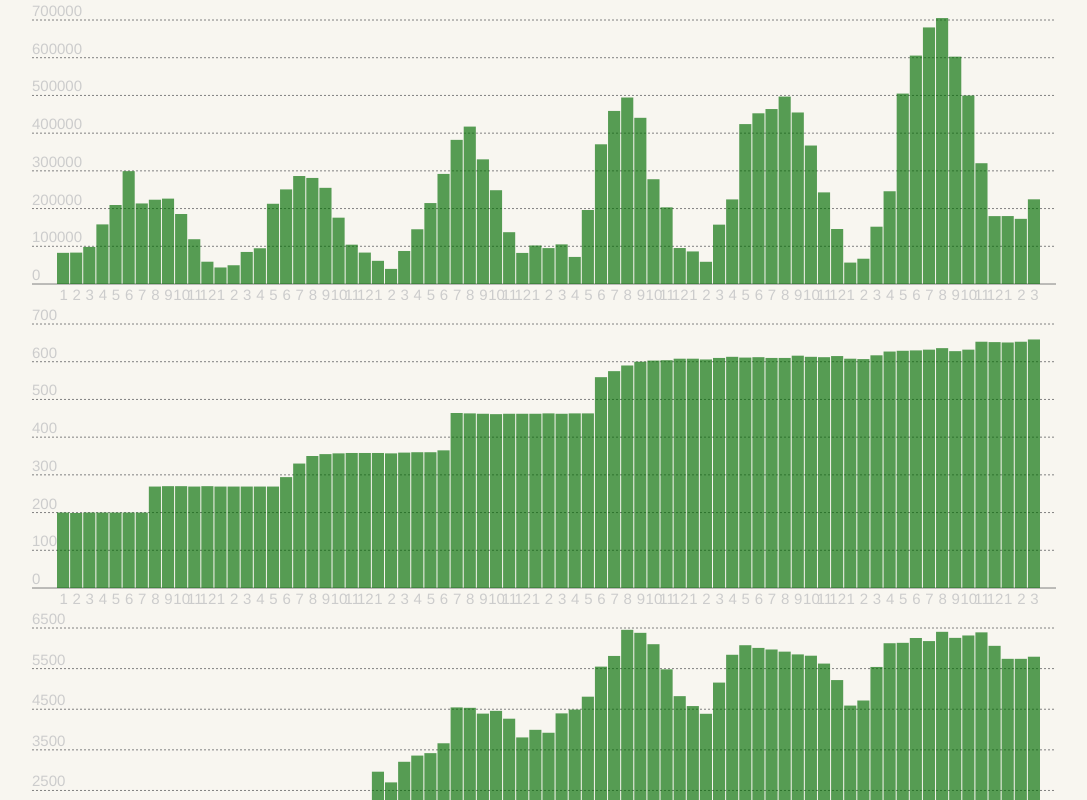
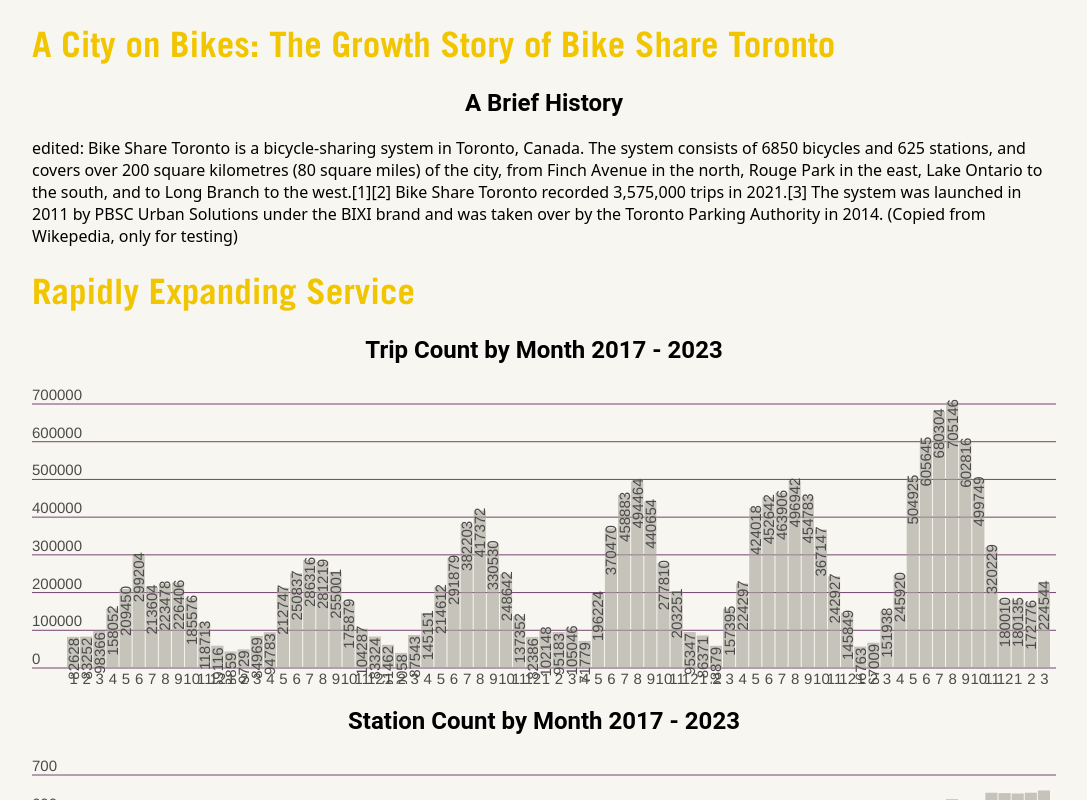
Before and after one commit to schoolofcities/bike-share-toronto, a SvelteKit app: page / in a window 1280 px wide. Shown: the top 800 px of the page, without its empty margins (96-1183 px from the left). Built offline with nearby package versions, Linux system fonts and the light colour scheme.

Commit message:
Update Barchart Style

```diff
--- a/src/routes/+page.svelte
+++ b/src/routes/+page.svelte
@@ -7,27 +7,22 @@
 
 	// returns a list of years for the x axis
 
-  let trip = "TripCount"
-  let stationCount = "StationCount"
-  let bikeCount = "BikeCount"
-  let averageTripDuration = "AverageTripDuration"
+	let trip = "TripCount";
+	let stationCount = "StationCount";
+	let bikeCount = "BikeCount";
+	let averageTripDuration = "AverageTripDuration";
 
 	const yTicksStation = [0, 100, 200, 300, 400, 500, 600, 700];
-	const yTicksTrip = [0, 100000, 200000, 300000, 400000, 500000, 600000, 700000];
-	const yTicksBike = [0, 2500, 3500, 4500, 5500, 6500]
-  const yTicksDuration = [0,5,10,15,20,25, 30]
+	const yTicksTrip = [
+		0, 100000, 200000, 300000, 400000, 500000, 600000, 700000,
+	];
+	const yTicksBike = [0, 2500, 3500, 4500, 5500, 6500];
+	const yTicksDuration = [0, 5, 10, 15, 20, 25, 30];
 	// formats the numbers when it is shown on mobile i.e. 2007 --> '07
-
 </script>
-<BarChart data = {bikeshareData} variable = {trip} yTicks = {yTicksTrip}/>
-<BarChart data = {bikeshareData} variable = {stationCount} yTicks = {yTicksStation}/>
-<BarChart data = {bikeshareData} variable = {bikeCount} yTicks = {yTicksBike}/>
-<BarChart data = {bikeshareData} variable = {averageTripDuration} yTicks = {yTicksDuration}/>
 
 <h1>A City on Bikes: The Growth Story of Bike Share Toronto</h1>
-
-<p>Charts and text on the growth of bike share ridership in Toronto</p>
-<h1>A Brief History</h1>
+<h2>A Brief History</h2>
 <p>
 	edited: Bike Share Toronto is a bicycle-sharing system in Toronto, Canada.
 	The system consists of 6850 bicycles and 625 stations, and covers over 200
@@ -39,15 +34,28 @@
 	Wikepedia, only for testing)
 </p>
 
-
-
 <h1>Rapidly Expanding Service</h1>
 
+<h2>Trip Count by Month 2017 - 2023</h2>
+<BarChart data={bikeshareData} variable={trip} yTicks={yTicksTrip} />
+
+<h2>Station Count by Month 2017 - 2023</h2>
+<BarChart data={bikeshareData} variable={stationCount} yTicks={yTicksStation} />
+
+<h2>Bike Count by Month 2017 - 2023</h2>
+<BarChart data={bikeshareData} variable={bikeCount} yTicks={yTicksBike} />
+
+<h2>Average Trip Duration by Month 2017 - 2023</h2>
+<BarChart
+	data={bikeshareData}
+	variable={averageTripDuration}
+	yTicks={yTicksDuration}
+/>
 
 <style>
 	:global(body) {
 		margin: 0px;
-		background-color: #F8F6F0;
+		background-color: #f8f6f0;
 	}
 
 	main {
@@ -80,5 +88,4 @@
 		text-align: center;
 		color: "blue";
 	}
-
 </style>
--- a/src/routes/BarChart.svelte
+++ b/src/routes/BarChart.svelte
@@ -5,8 +5,8 @@
 	export let variable;
 	export let yTicks;
 
-    let width = 1000;
-	let height = 1000;
+	let width = 100;
+	let height = 2000;
 
 	var monthList = data.map(function (obj) {
 		return obj.Month;
@@ -15,12 +15,10 @@
 	const xTicks = monthList;
 	const padding = { top: 20, right: 15, bottom: 20, left: 25 };
 
-
-
 	function formatMobile(tick) {
 		return "'" + tick.toString().slice(-2);
 	}
-    console.log(xTicks);
+
 	$: xScale = scaleLinear()
 		.domain([0, xTicks.length])
 		.range([padding.left, width - padding.right]);
@@ -33,20 +31,15 @@
 
 	$: barWidth = innerWidth / xTicks.length;
 </script>
+
 <div class="chart" bind:clientWidth={width} bind:clientHeight={height}>
-	<svg>
+	<svg width={xTicks.length * barWidth} height={height}>
 		<!-- y axis -->
 		<g class="axis y-axis">
 			{#each yTicks as tick}
-				<g
-					class="tick tick-{tick}"
-					transform="translate(0, {yScale(tick)})"
-				>
+				<g class="tick tick-{tick}" transform="translate(0, {yScale(tick)})">
 					<line x2="100%" />
-					<text y="-4"
-						>{tick}
-						</text
-					>
+					<text y="-4">{tick} </text>
 				</g>
 			{/each}
 		</g>
@@ -55,11 +48,7 @@
 		<g class="axis x-axis">
 			{#each data as bike, i}
 				<g class="tick" transform="translate({xScale(i)},{height})">
-					<text x={barWidth / 2} y="-4"
-						>{width > 380
-							? bike.Month
-							: formatMobile(bike.Month)}</text
-					>
+					<text x={barWidth / 2 + 10} y="-4">{width > 380 ? bike.Month : formatMobile(bike.Month)}</text>
 				</g>
 			{/each}
 		</g>
@@ -69,20 +58,31 @@
 				<!-- Controls the width of the bar graph,
 				width: controls the spacing between the bars-->
 				<rect
-					x={xScale(i) + 0}
+					x={xScale(i) + 10}
 					y={yScale(bike[variable])}
 					width={barWidth - 1}
 					height={yScale(0) - yScale(bike[variable])}
 				/>
 			{/each}
 		</g>
+
+		<!-- Bar Labels  -->
+		<g class="x-axis">
+			{#each data as bike, i}
+				<g class="tick" transform="translate({xScale(i) + barWidth / 2 + 25},{yScale(bike[variable]) + 22})">
+					<text class="x-label">{width > 380 ? bike[variable] : formatMobile(bike[variable])}</text>
+				</g>
+			{/each}
+		</g>
 	</svg>
 </div>
+
 <style>
 	.chart {
 		width: 100%;
 		max-width: 80%;
 		margin: 0 auto;
+		overflow-x: scroll;
 	}
 
 	svg {
@@ -97,14 +97,11 @@
 		font-weight: 200;
 	}
 
-
 	.tick line {
-		stroke: Gray;
-		stroke-dasharray: 2;
+		stroke: #404b
 	}
-
 	.tick text {
-		fill: #ccc;
+		fill: #4b4b4b;
 		text-anchor: start;
 		font-size: 15px;
 	}
@@ -117,17 +114,18 @@
 		text-anchor: middle;
 	}
 
-	.x-axis.label{
-		font-family: Helvetica, Arial;
-		font-size: 0.725em;
-		font-weight: 200;
-		writing-mode: vertical-rl; /* Rotate 90 degrees */
-  		transform: rotate(180deg); /* Flip vertically */
-		font-size: 50px;
+	.x-label {
+		text-anchor: middle;
+		transform: translate(-10px, 0px) rotate(-90deg);
+
+	}
+	.x-label.tick text{
+		font-size: 10px; /* Adjust the font size as desired */
+		fill: #000000; /* Adjust the font color as desired */
 	}
 
 	.bars rect {
-		fill: #006C00;
+		fill: #ABA89E;
 		stroke: none;
 		opacity: 0.65;
 	}
```
Lines whose indentation alone changed are shown as unchanged.
